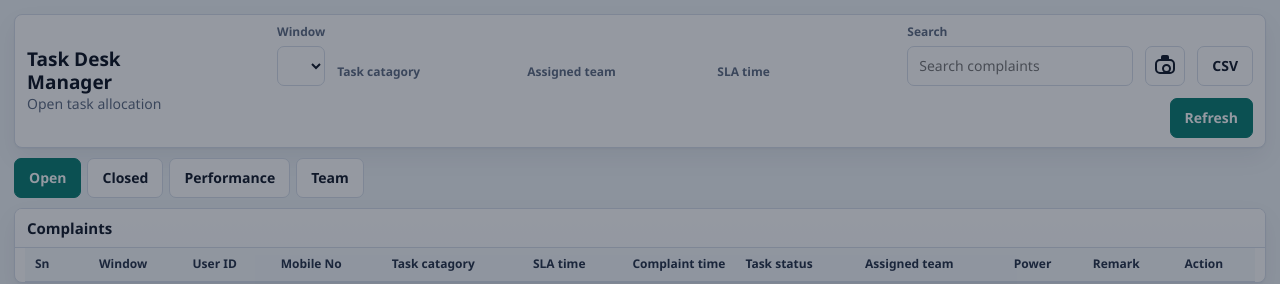
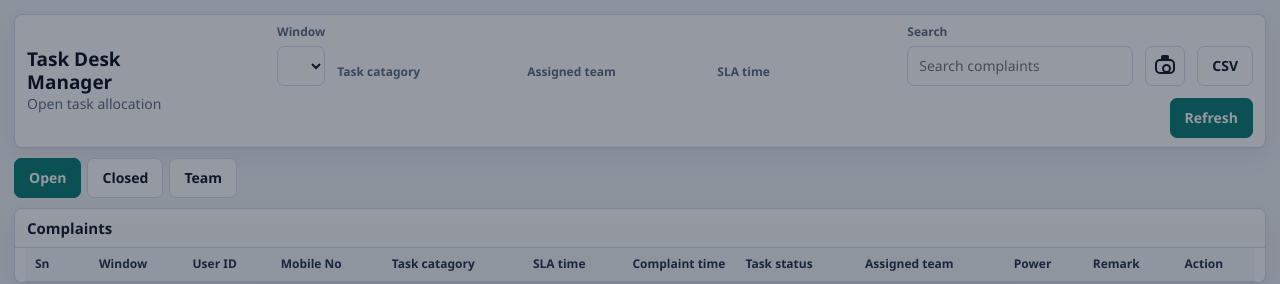
Before and after one commit to virtualbackoffice3-cell/vbo4.0, a plain HTML site: page task/manager.html in a window 1280 px wide. Shown: the top 284 px of the page. Drawn offline with Linux system fonts and the light colour scheme; no server answers.

Commit message:
Update manager.html

```diff
--- a/task/manager.html
+++ b/task/manager.html
@@ -47,7 +47,7 @@
       <section class="tabbar">
         <button class="tab active" data-view="tasks" type="button">Open</button>
         <button class="tab" data-view="unallocated" type="button">Closed</button>
-        <button class="tab" data-view="performance" type="button">Performance</button>
+
         <button class="tab" data-view="team" type="button">Team</button>
       </section>
 
```
